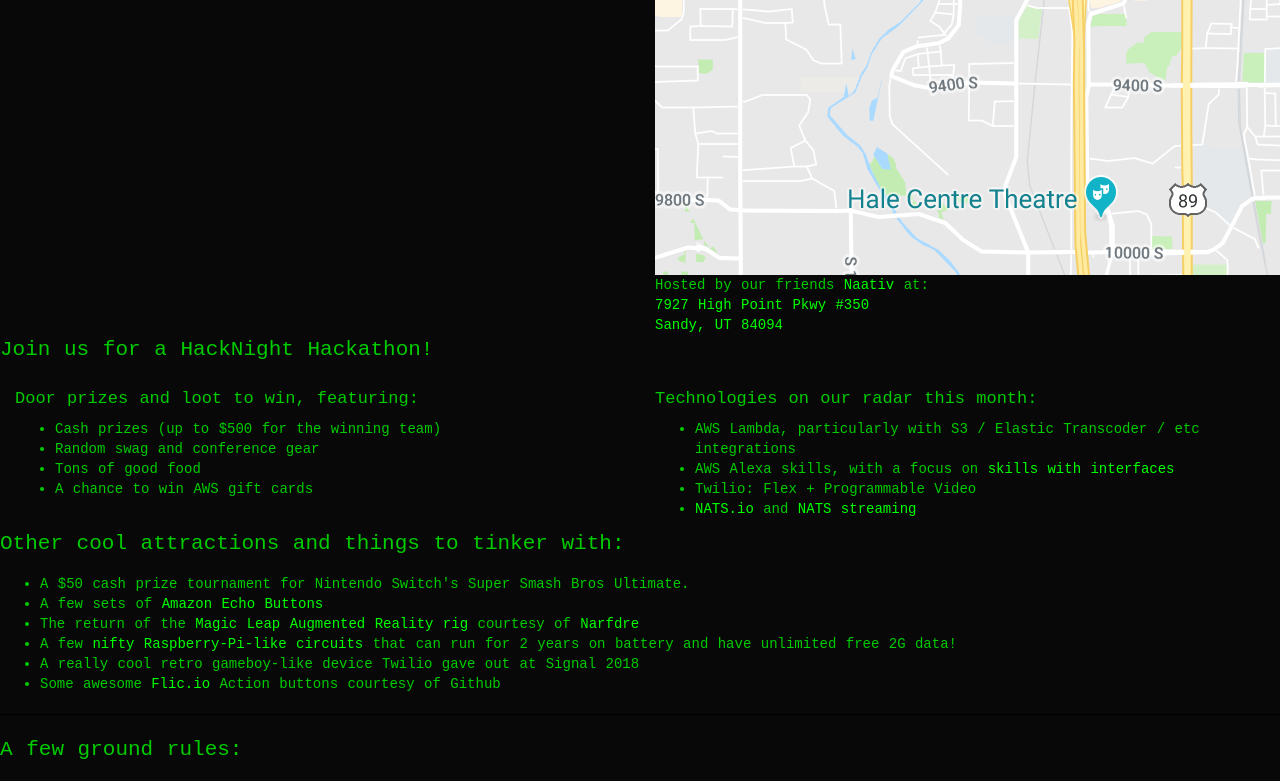
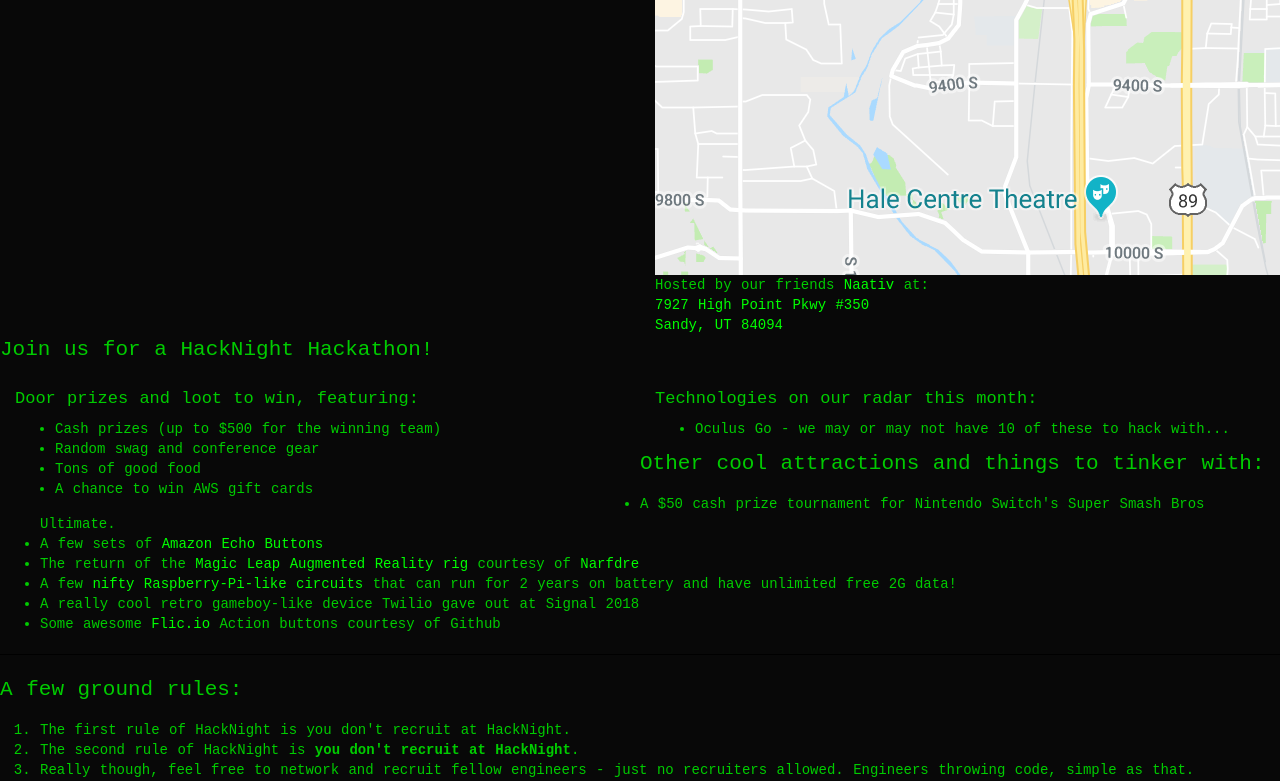
Before and after one commit to hacknightio/site, a Nuxt app: page /hn3 in a window 1280 px wide. Shown: the part 989-1770 px from the top of the page. Built offline with nearby package versions, Linux system fonts and the light colour scheme; some icons are missing.

Commit message:
Update hn3.vue
Added Eventbrite event link and removed Alexa and Lambda content.

```diff
--- a/pages/hn3.vue
+++ b/pages/hn3.vue
@@ -4,6 +4,7 @@
       <div class="col-sm-6 no-pad align-center">
         <h1>HackNight #3</h1>
         <div class="alert alert-dismissible alert-warning">Tuesday, March 12, 2019 @ 5:30</div>
+        <h3><a href="https://www.eventbrite.com/e/hacknight-hackathon-tickets-56807348308?ref=elink" target="_blank" style="color:#00CC00">RSVP on Eventbrite</a></h3>
       </div>
       <div class="col-sm-6 no-pad align-center">
         <img class="map" src="~assets/naativMap.png">
@@ -36,23 +37,7 @@
     <div class="col-sm-6">
       <h4>Technologies on our radar this month:</h4>
       <ul>
-        <li>AWS Lambda, particularly with S3 / Elastic Transcoder / etc integrations</li>
-        <li>
-          AWS Alexa skills, with a focus on
-          <a
-            href="https://developer.amazon.com/docs/custom-skills/display-and-behavior-specifications-for-alexa-enabled-devices-with-a-screen.html"
-            target="_blank"
-          >skills with interfaces</a>
-        </li>
-        <li>Twilio: Flex + Programmable Video</li>
-        <li>
-          <a href="https://nats.io" target="_blank">NATS.io</a>
-          and
-          <a
-            href="https://nats.io/documentation/streaming/nats-streaming-intro/"
-            target="_blank"
-          >NATS streaming</a>
-        </li>
+        <li>Oculus Go - we may or may not have 10 of these to hack with...</li>
       </ul>
     </div>
 
```
